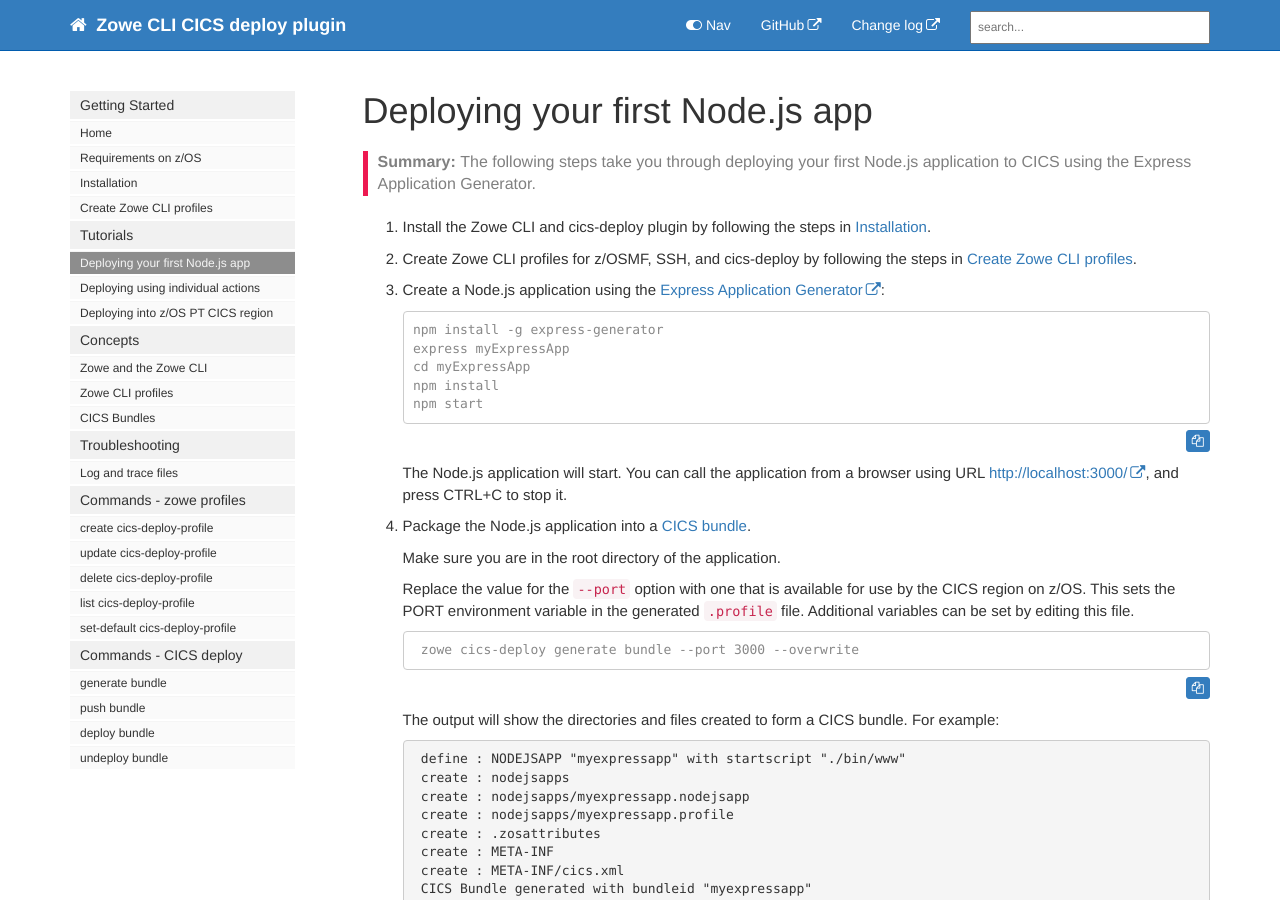
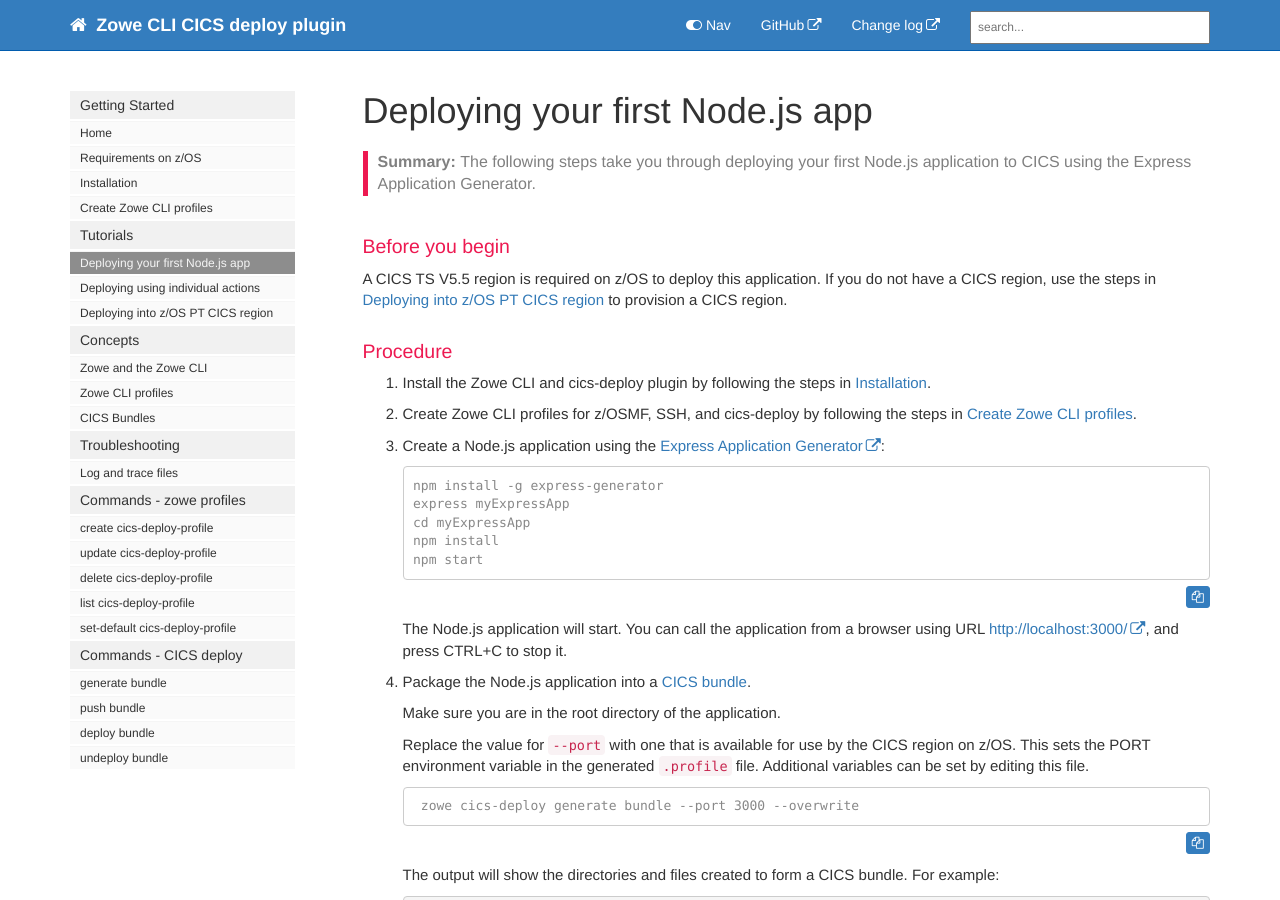
Before and after one commit to IBM/zowe-cli-cics-deploy-plugin, a Jekyll site: the page built from docs/pages/cdp/cdp-Deploying-your-first-nodejs-app.md, in a window 1280 px wide and 900 px high. Built offline with Jekyll 4.4.1, drawn with Linux system fonts in a browser that asks for light colours; nearby versions of some CDN libraries; comment, search, counter and statistics services are not loaded.

Commit message:
More tweaks

````diff
--- a/docs/pages/cdp/cdp-Deploying-your-first-nodejs-app.md
+++ b/docs/pages/cdp/cdp-Deploying-your-first-nodejs-app.md
@@ -6,8 +6,14 @@ summary: "The following steps take you through deploying your first Node.js appl
 sidebar: cdp_sidebar
 permalink: cdp-Deploying-your-first-nodejs-app.html
 folder: cdp
-toc: false
+toc: true
 ---
+
+### Before you begin
+
+A CICS TS V5.5 region is required on z/OS to deploy this application. If you do not have a CICS region, use the steps in [Deploying into z/OS PT CICS region](cdp-Deploying-into-zospt-cics-region) to provision a CICS region.
+
+### Procedure
 
 1. Install the Zowe CLI and cics-deploy plugin by following the steps in [Installation](cdp-Installation).
 
@@ -29,7 +35,7 @@ toc: false
 
     Make sure you are in the root directory of the application.
 
-    Replace the value for the `--port` option with one that is available for use by the CICS region on z/OS. This sets the PORT environment variable in the generated `.profile` file. Additional variables can be set by editing this file.
+    Replace the value for `--port` with one that is available for use by the CICS region on z/OS. This sets the PORT environment variable in the generated `.profile` file. Additional variables can be set by editing this file.
 
    ```console
     zowe cics-deploy generate bundle --port 3000 --overwrite
````
